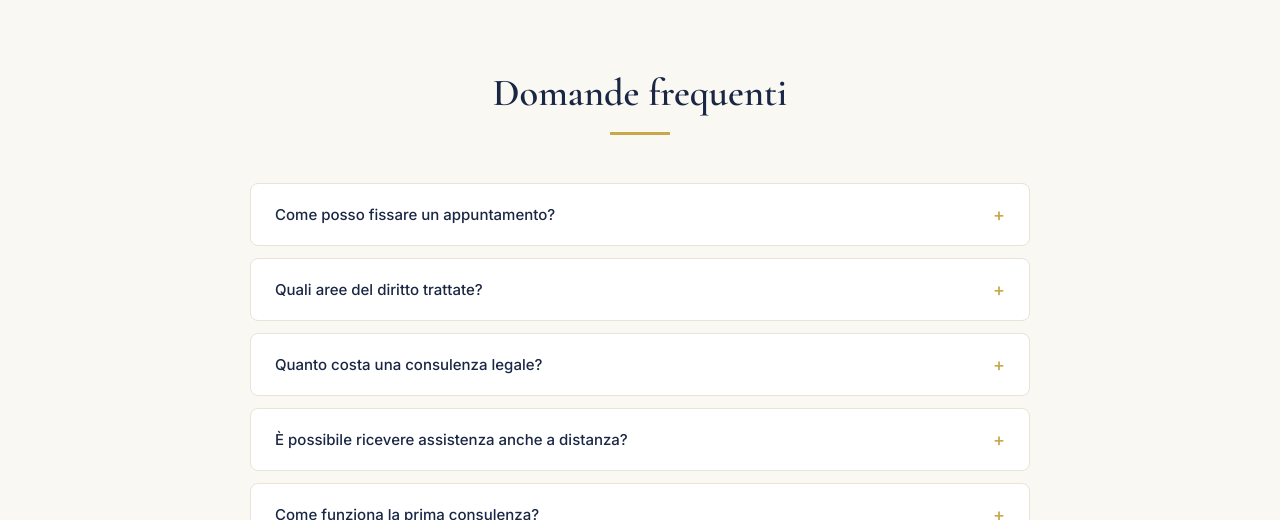
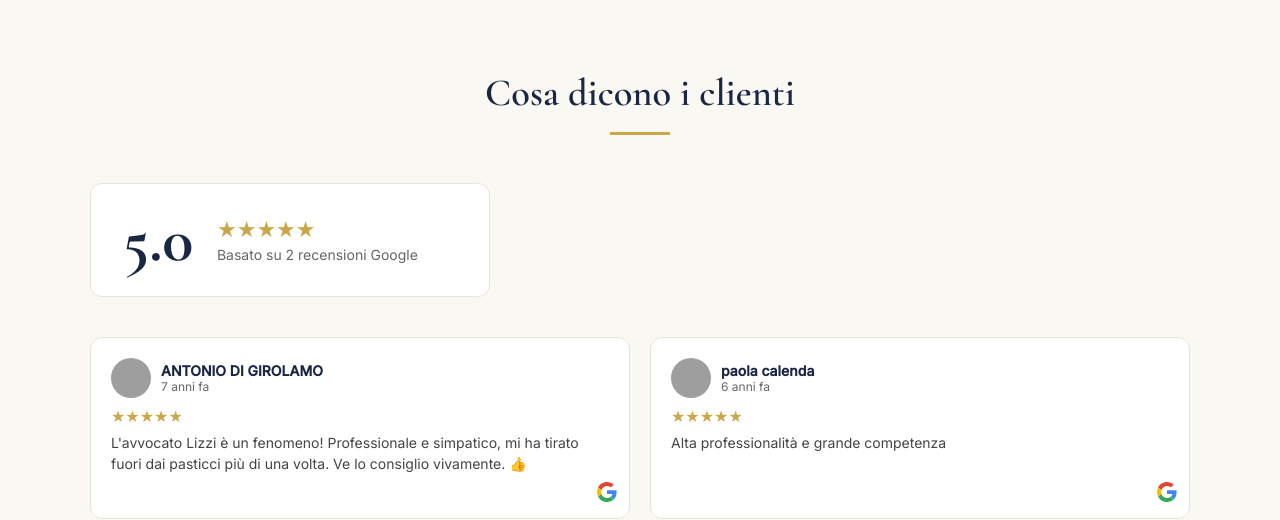
Before and after one commit to testo-gif/avv-aleardo-lizzi, a plain HTML site: page index.html in a window 1280 px wide. Shown: the part 2280-2800 px from the top of the page. Drawn offline with nearby package versions, Linux system fonts and the light colour scheme; grey boxes are pictures that could not be loaded.

Commit message:
Add preview

```diff
--- a/index.html
+++ b/index.html
@@ -136,12 +136,12 @@ footer a{color:rgba(255,255,255,0.4);text-decoration:none}
 </nav>
 
 <section class="hero">
-  <div class="hero-bg"><img src="https://images.unsplash.com/photo-1589829545856-d10d557cf95f?w=1200&auto=format&fit=crop" alt="Avv. Aleardo Lizzi" style="width:100%;height:100%;object-fit:cover;opacity:0.25"></div>
+  <div class="hero-bg"><img src="https://images.unsplash.com/photo-1479142506502-19b3a3b7ff33?w=1200&auto=format&fit=crop" alt="Avv. Aleardo Lizzi" style="width:100%;height:100%;object-fit:cover;opacity:0.25"></div>
   <div class="hero-overlay"></div>
   <div class="hero-content">
     <div class="hero-badge">Avvocato · Bologna</div>
     <h1>Avv. Aleardo Lizzi</h1>
-    <p class="hero-sub">Professionista a Bologna</p>
+    <p class="hero-sub">⭐ 5.0 su Google · 2 recensioni</p>
     <p class="hero-addr">📍 Via Don Giovanni Minzoni,  4, 40121 Bologna</p>
     <a href="https://wa.me/393339332323" class="btn-primary">💬 Scrivici su WhatsApp</a>
   </div>
@@ -156,14 +156,14 @@ footer a{color:rgba(255,255,255,0.4);text-decoration:none}
         <p style="margin-bottom:0">Lo studio legale <strong>Avv. Aleardo Lizzi</strong> opera a Bologna con esperienza nella consulenza e nell'assistenza legale. Offriamo un servizio su misura, attento alle esigenze del cliente e orientato al risultato.</p>
         <p>La nostra priorità è accompagnare ogni cliente con competenza e dedizione, garantendo chiarezza, trasparenza e riservatezza in ogni fase del percorso.</p>
         <div class="about-stats">
-
+          <div class="stat-box"><div class="stat-num">5.0</div><div class="stat-label">Valutazione Google</div></div>
           <div class="stat-box"><div class="stat-num">2</div><div class="stat-label">Recensioni</div></div>
           <div class="stat-box"><div class="stat-num">100%</div><div class="stat-label">Dedizione</div></div>
           <div class="stat-box"><div class="stat-num">Bologna</div><div class="stat-label">Sede</div></div>
         </div>
       </div>
       <div class="about-img">
-        <img src="https://images.unsplash.com/photo-1505664194779-8beaceb93744?w=1200&auto=format&fit=crop" alt="Avv. Aleardo Lizzi" style="width:100%;height:100%;object-fit:cover">
+        <img src="https://images.unsplash.com/photo-1542744173-8e7e53415bb0?w=1200&auto=format&fit=crop" alt="Avv. Aleardo Lizzi" style="width:100%;height:100%;object-fit:cover">
       </div>
     </div>
   </div>
@@ -173,11 +173,64 @@ footer a{color:rgba(255,255,255,0.4);text-decoration:none}
   <div class="container">
     <h2 class="section-title">Servizi offerti</h2>
     <div class="services-grid"><div class="service-item"><div class="service-icon">⚖</div><span>Consulenza legale</span></div><div class="service-item"><div class="service-icon">⚖</div><span>Diritto civile</span></div><div class="service-item"><div class="service-icon">⚖</div><span>Diritto del lavoro</span></div><div class="service-item"><div class="service-icon">⚖</div><span>Diritto penale</span></div><div class="service-item"><div class="service-icon">⚖</div><span>Recupero crediti</span></div><div class="service-item"><div class="service-icon">⚖</div><span>Contrattualistica</span></div></div>
-    <div class="photo-grid"><div class="photo-item" style="background-image:url('https://images.unsplash.com/photo-1521587760476-6c12a4b040da?w=1200&auto=format&fit=crop')"></div><div class="photo-item" style="background-image:url('https://images.unsplash.com/photo-1450101499163-c8848c66ca85?w=1200&auto=format&fit=crop')"></div><div class="photo-item" style="background-image:url('https://images.unsplash.com/photo-1436450412740-6b988f486c6b?w=1200&auto=format&fit=crop')"></div><div class="photo-item" style="background-image:url('https://images.unsplash.com/photo-1479142506502-19b3a3b7ff33?w=1200&auto=format&fit=crop')"></div></div>
+    <div class="photo-grid"><div class="photo-item" style="background-image:url('https://images.unsplash.com/photo-1593115057322-e94b77572f20?w=1200&auto=format&fit=crop')"></div><div class="photo-item" style="background-image:url('https://images.unsplash.com/photo-1575505586569-646b2ca898fc?w=1200&auto=format&fit=crop')"></div><div class="photo-item" style="background-image:url('https://images.unsplash.com/photo-1556742049-0cfed4f6a45d?w=1200&auto=format&fit=crop')"></div><div class="photo-item" style="background-image:url('https://images.unsplash.com/photo-1507679799987-c73779587ccf?w=1200&auto=format&fit=crop')"></div></div>
   </div>
 </section>
 
+<section class="section reviews-section">
+  <div class="container">
+    <h2 class="section-title">Cosa dicono i clienti</h2>
+    <div class="rating-summary">
+      <div class="big-rating">5.0</div>
+      <div>
+        <span style="color:#c9a84c;font-size:22px">★★★★★<span style="color:#ccc"></span></span>
+        <div style="color:#666;font-size:14px;margin-top:4px">Basato su 2 recensioni Google</div>
+      </div>
+    </div>
+    <div class="reviews-grid" id="revGrid">
+      <div class="rev-card">
+  <div style="display:flex;gap:10px;align-items:center;margin-bottom:8px">
+    <img src="https://lh3.googleusercontent.com/a-/ALV-UjXYnKMfS-RpME-v8Wo1eCaV0p662invPy7avrzXYEDro4im05gdAw=s128-c0x00000000-cc-rp-mo-ba3" style="width:40px;height:40px;border-radius:50%;object-fit:cover">
+    <div>
+      <div style="font-weight:600;font-size:14px;color:#1a2744">ANTONIO DI GIROLAMO</div>
+      <div style="font-size:12px;color:#666">7 anni fa</div>
+    </div>
+  </div>
+  <div style="color:#c9a84c;font-size:16px;margin-bottom:6px">★★★★★</div>
+  <p style="font-size:14px;color:#444;line-height:1.5;margin:0">L'avvocato Lizzi è un fenomeno! Professionale e simpatico, mi ha tirato fuori dai pasticci più di una volta. Ve lo consiglio vivamente. 👍</p>
+  <div style="position:absolute;bottom:12px;right:12px"><svg xmlns="http://www.w3.org/2000/svg" viewBox="0 0 48 48" width="20" height="20" style="flex-shrink:0">
+<path fill="#EA4335" d="M24 9.5c3.54 0 6.71 1.22 9.21 3.6l6.85-6.85C35.9 2.38 30.47 0 24 0 14.62 0 6.51 5.38 2.56 13.22l7.98 6.19C12.43 13.72 17.74 9.5 24 9.5z"/>
+<path fill="#4285F4" d="M46.98 24.55c0-1.57-.15-3.09-.38-4.55H24v9.02h12.94c-.58 2.96-2.26 5.48-4.78 7.18l7.73 6c4.51-4.18 7.09-10.36 7.09-17.65z"/>
+<path fill="#FBBC05" d="M10.53 28.59c-.48-1.45-.76-2.99-.76-4.59s.27-3.14.76-4.59l-7.98-6.19C.92 16.46 0 20.12 0 24c0 3.88.92 7.54 2.56 10.78l7.97-6.19z"/>
+<path fill="#34A853" d="M24 48c6.48 0 11.93-2.13 15.89-5.81l-7.73-6c-2.18 1.48-4.97 2.31-8.16 2.31-6.26 0-11.57-4.22-13.47-9.91l-7.98 6.19C6.51 42.62 14.62 48 24 48z"/>
+<path fill="none" d="M0 0h48v48H0z"/></svg></div>
+</div>
+<div class="rev-card">
+  <div style="display:flex;gap:10px;align-items:center;margin-bottom:8px">
+    <img src="https://lh3.googleusercontent.com/a/ACg8ocLlGRANnOFgxDFONlkTRORT4HaDIF6eulHjtpL3TB23NVw-9w=s128-c0x00000000-cc-rp-mo" style="width:40px;height:40px;border-radius:50%;object-fit:cover">
+    <div>
+      <div style="font-weight:600;font-size:14px;color:#1a2744">paola calenda</div>
+      <div style="font-size:12px;color:#666">6 anni fa</div>
+    </div>
+  </div>
+  <div style="color:#c9a84c;font-size:16px;margin-bottom:6px">★★★★★</div>
+  <p style="font-size:14px;color:#444;line-height:1.5;margin:0">Alta professionalità e grande competenza</p>
+  <div style="position:absolute;bottom:12px;right:12px"><svg xmlns="http://www.w3.org/2000/svg" viewBox="0 0 48 48" width="20" height="20" style="flex-shrink:0">
+<path fill="#EA4335" d="M24 9.5c3.54 0 6.71 1.22 9.21 3.6l6.85-6.85C35.9 2.38 30.47 0 24 0 14.62 0 6.51 5.38 2.56 13.22l7.98 6.19C12.43 13.72 17.74 9.5 24 9.5z"/>
+<path fill="#4285F4" d="M46.98 24.55c0-1.57-.15-3.09-.38-4.55H24v9.02h12.94c-.58 2.96-2.26 5.48-4.78 7.18l7.73 6c4.51-4.18 7.09-10.36 7.09-17.65z"/>
+<path fill="#FBBC05" d="M10.53 28.59c-.48-1.45-.76-2.99-.76-4.59s.27-3.14.76-4.59l-7.98-6.19C.92 16.46 0 20.12 0 24c0 3.88.92 7.54 2.56 10.78l7.97-6.19z"/>
+<path fill="#34A853" d="M24 48c6.48 0 11.93-2.13 15.89-5.81l-7.73-6c-2.18 1.48-4.97 2.31-8.16 2.31-6.26 0-11.57-4.22-13.47-9.91l-7.98 6.19C6.51 42.62 14.62 48 24 48z"/>
+<path fill="none" d="M0 0h48v48H0z"/></svg></div>
+</div>
+    </div>
 
+    </div>
+    <div class="rev-nav">
+      <button onclick="scrollRevs(-1)" class="rev-btn">&#8592;</button>
+      <button onclick="scrollRevs(1)" class="rev-btn">&#8594;</button>
+    </div>
+  </div>
+</section>
 
 <section class="section faq-section">
   <div class="container">
```
